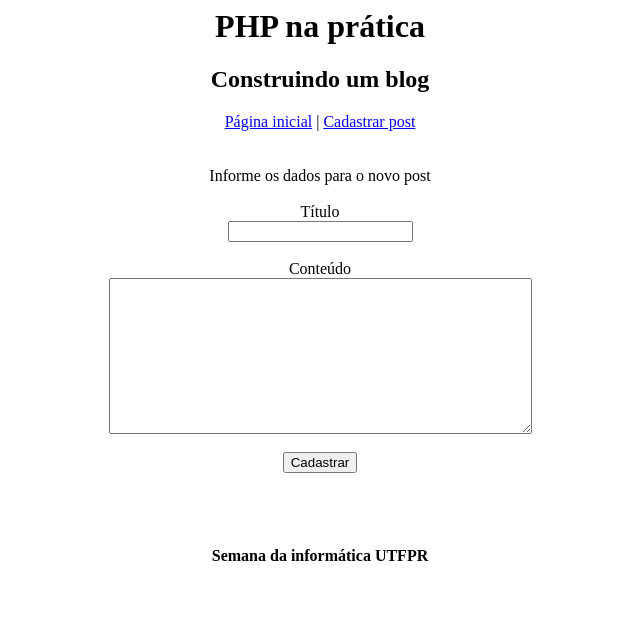
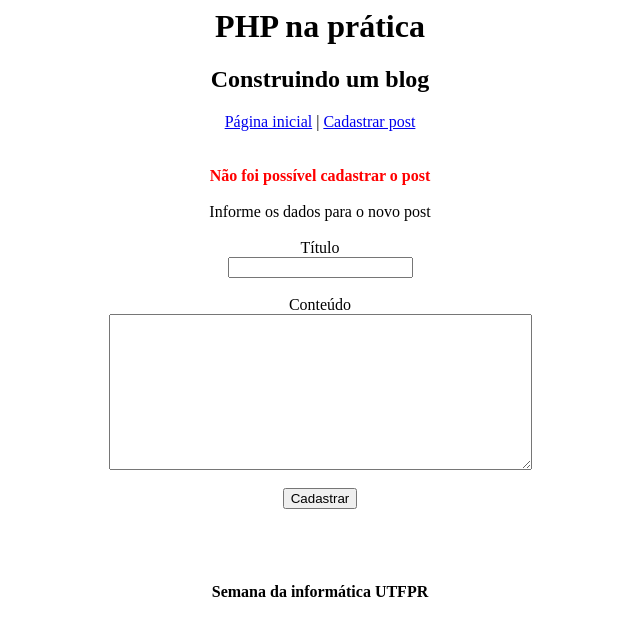
Before and after one commit to andrebian/oficina-php-para-iniciantes, a PHP site: page /cadastrar-post.php in a window 1280 px wide. Shown: the top 636 px of the page, without its empty margins (320-960 px from the left). Run offline with PHP 8.4, Linux system fonts and the light colour scheme.

Commit message:
Adicionado model de post e o tratamento do post o chamando

```diff
--- a/cadastrar-post.php
+++ b/cadastrar-post.php
@@ -6,6 +6,16 @@
     if( isset($_POST) ) {
         $titulo = filter_input(INPUT_POST, 'titulo', FILTER_SANITIZE_STRING);
         $conteudo = filter_input(INPUT_POST, 'conteudo', FILTER_SANITIZE_STRING);
+
+        require './model/Post.php';
+
+        $postModel = new Post();
+        if( $postModel->salva($titulo, $conteudo) ) {
+            echo '<strong style="color: #090">Post cadastrado com sucesso</strong>';
+        } else {
+            echo '<strong style="color: #f00">Não foi possível cadastrar o post</strong>';
+        }
+        echo '<br /><br />';
     }
 
 ?>
--- /dev/null
+++ b/model/Post.php
@@ -0,0 +1,11 @@
+<?php
+
+require dirname(__DIR__) . '/config/conexao-db.php';
+
+class Post
+{
+    public function salva($titulo, $conteudo, $id = null)
+    {
+        return false;
+    }
+}
```
